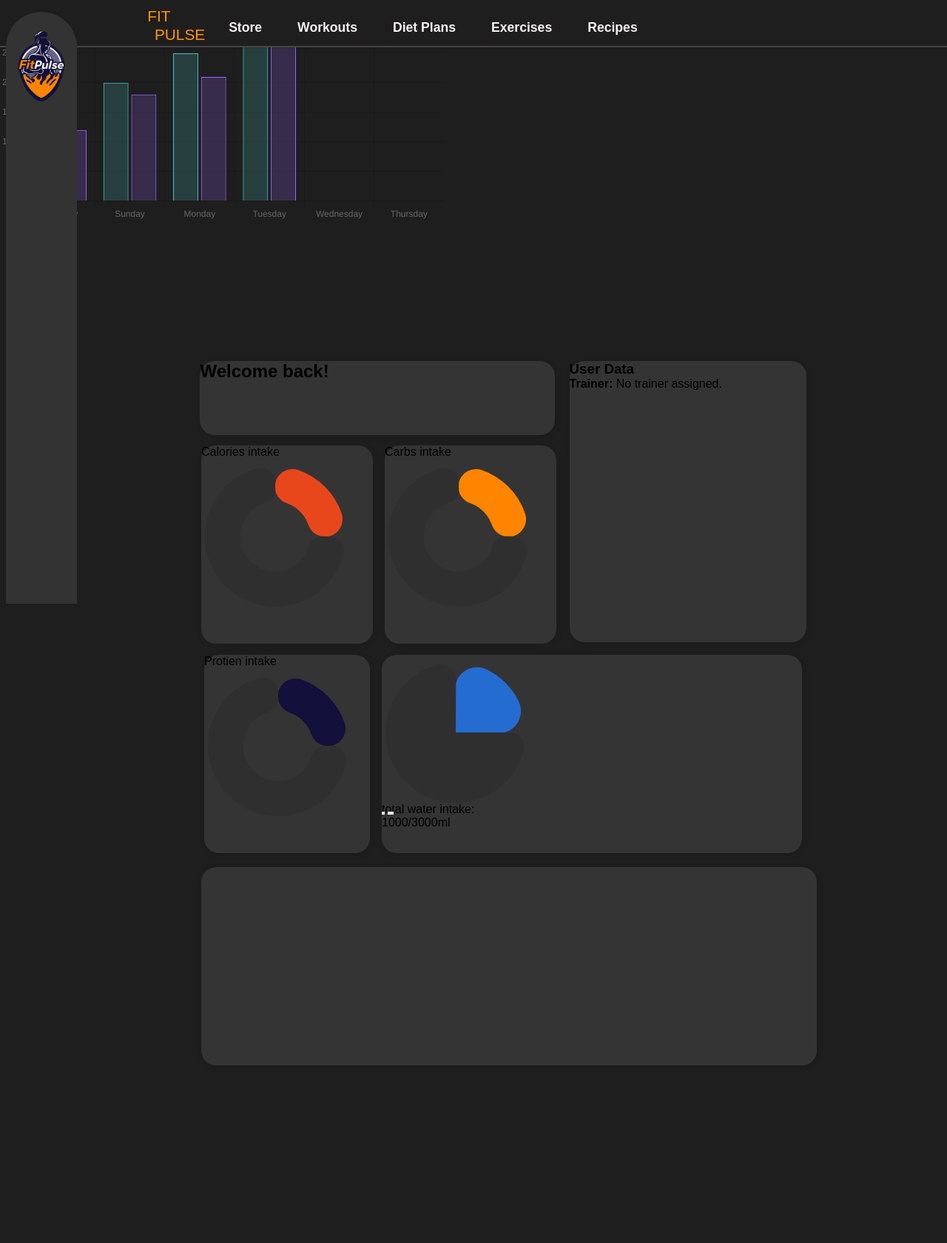
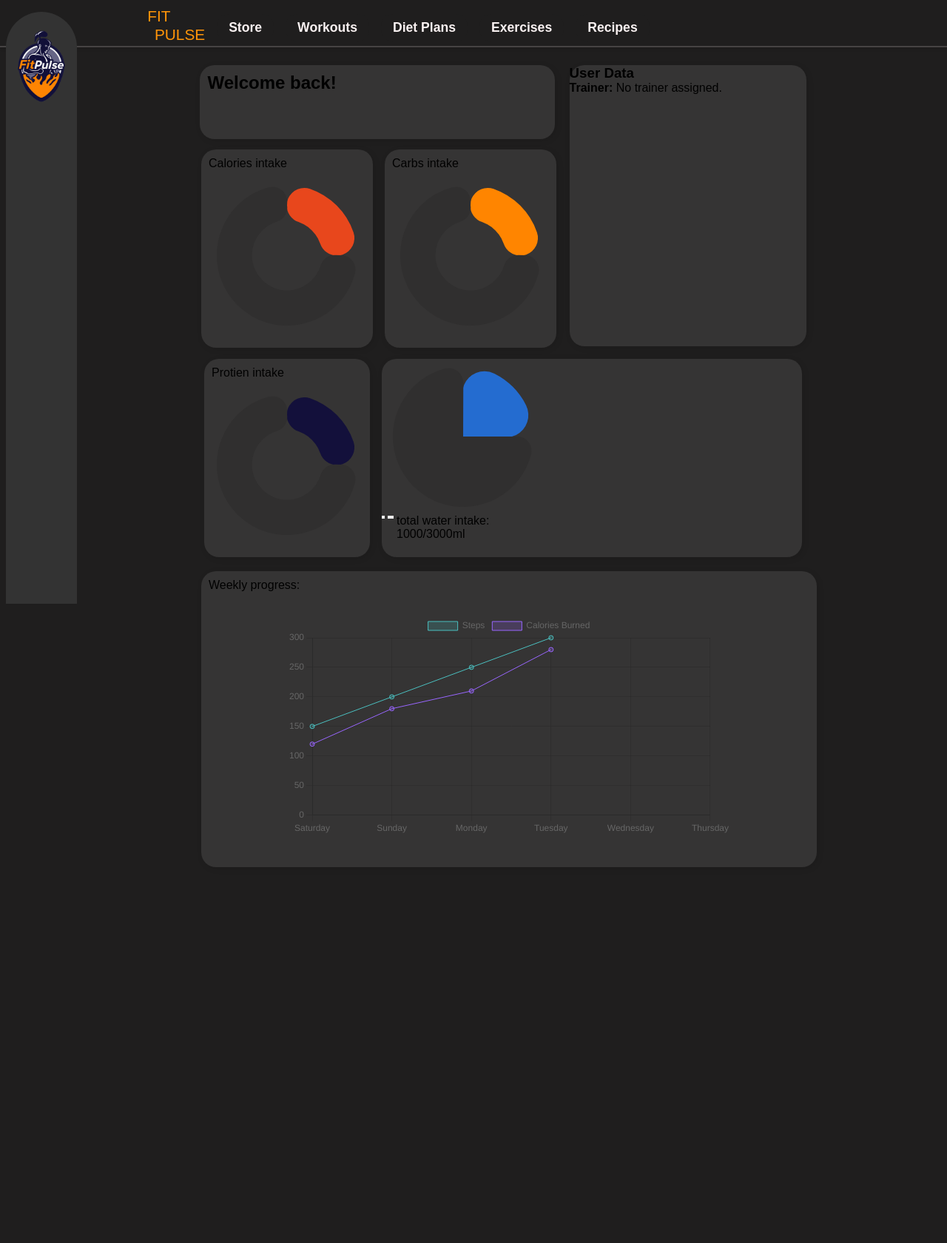
Before and after one commit to rodynaamrfathy/FitPulse, a Flask app: page /dashboard in a window 1280 px wide. Shown: the top 1680 px of the page at 74% size. After the commit the page ends 1172 px from the top, so only its background shows below. Run offline with Flask 3, Linux system fonts and the light colour scheme; the visitor is signed in with stand-in values (Sample User, id 1); data that the repository does not hold is empty; some libraries are stand-ins or nearby versions; some web fonts are replaced.

Commit message:
"Updated home.css, home.js, and mainpage.html with changes to chart styles, types, and layouts."

```diff
--- a/static/css/home.css
+++ b/static/css/home.css
@@ -79,7 +79,7 @@
 
 .seventh-container {
     width: 71.4rem;
-    height: 268px;
+    height: 400px;
     background-color: rgba(240, 240, 240, 0.1); /* 10% opacity */
     border-radius: 20px;
     border: 0;
--- a/static/js/home.js
+++ b/static/js/home.js
@@ -3,9 +3,9 @@
     .then(response => response.json())
     .then(data => {
         // Bar chart for steps and calories burned
-        const ctx = document.getElementById('salesChart').getContext('2d');
-        const salesChart = new Chart(ctx, {
-            type: 'bar',
+        const ctx = document.getElementById('WorkoutChart').getContext('2d');
+        const WorkoutChart = new Chart(ctx, {
+            type: 'line',
             data: {
                 labels: ['Saturday', 'Sunday', 'Monday', 'Tuesday', 'Wednesday', 'Thursday'],
                 datasets: [
--- a/templates/mainpage.html
+++ b/templates/mainpage.html
@@ -20,16 +20,13 @@
     <main class="main-container">
         {% include 'navbar.html' %}
     </main>
-    <div id="chart-container" style="width: 600px; height: 400px;">
-        <canvas id="salesChart"></canvas>
-    </div>
     <div class="main-container2">
         <div class="wrapper">
             <div class="first-container">
                 {% if user_id %}  <!-- Check if the user ID exists -->
-                    <h2>Welcome back, {{ user_name }}!</h2> <!-- Display user's name -->
+                    <h2 style="margin:10px;">Welcome back, {{ user_name }}!</h2> <!-- Display user's name -->
                 {% else %}
-                    <h2>Welcome back!</h2>
+                    <h2 style="margin:10px;">Welcome back!</h2>
                 {% endif %}
             </div>
             <div class="second-container">
@@ -45,35 +42,35 @@
         </div>
         <div class="swrapper">
             <div class="third-container">
-                <p>
+                <p style="margin:10px;">
                     Calories intake
                 </p>
-                <div id="pie-chart-container" style="width: 200px; height: 200px;">
+                <div id="pie-chart-container" style="width: 200px; height: 200px; margin:auto;">
                     <canvas id="CaloriesChart"></canvas>
                 </div>
             </div>
             <div class="fourth-container">
-                <p>
+                <p style="margin:10px;">
                     Carbs intake
                 </p>
-                <div id="pie-chart-container" style="width: 200px; height: 200px;">
+                <div id="pie-chart-container" style="width: 200px; height: 200px; margin:auto;">
                     <canvas id="CarbsChart"></canvas>
                 </div>
             </div>
         </div>
         <div class="twrapper">
             <div class="fifth-container">
-                <p>
+                <p style="margin:10px;">
                     Protien intake
                 </p>
-                <div id="pie-chart-container" style="width: 200px; height: 200px;">
+                <div id="pie-chart-container" style="width: 200px; height: 200px; margin: auto;">
                     <canvas id="ProtienChart"></canvas>
                 </div>
             </div>
             <div class="sixth-container">
-                <div id="pie-chart-container" style="width: 200px; height: 200px;">
+                <div id="pie-chart-container" style="width: 200px; height: 200px; margin-left: 10px;">
                     <canvas id="waterChart"></canvas>
-                    <p>
+                    <p style="margin:10px;">
                         total water intake: 1000/3000ml
                     </p>
                 </div>
@@ -91,7 +88,14 @@
         </div>
 
         <div class = "fwrapper">
-            <div class="seventh-container"></div>
+            <div class="seventh-container">
+                <p style="margin:10px;">
+                    Weekly progress:
+                </p>
+                <div id="chart-container" style="width: 600px; height: 400px; margin:auto; padding-top: 20px">
+                    <canvas id="WorkoutChart"></canvas>
+                </div>
+            </div>
         </div>
 
 
```
